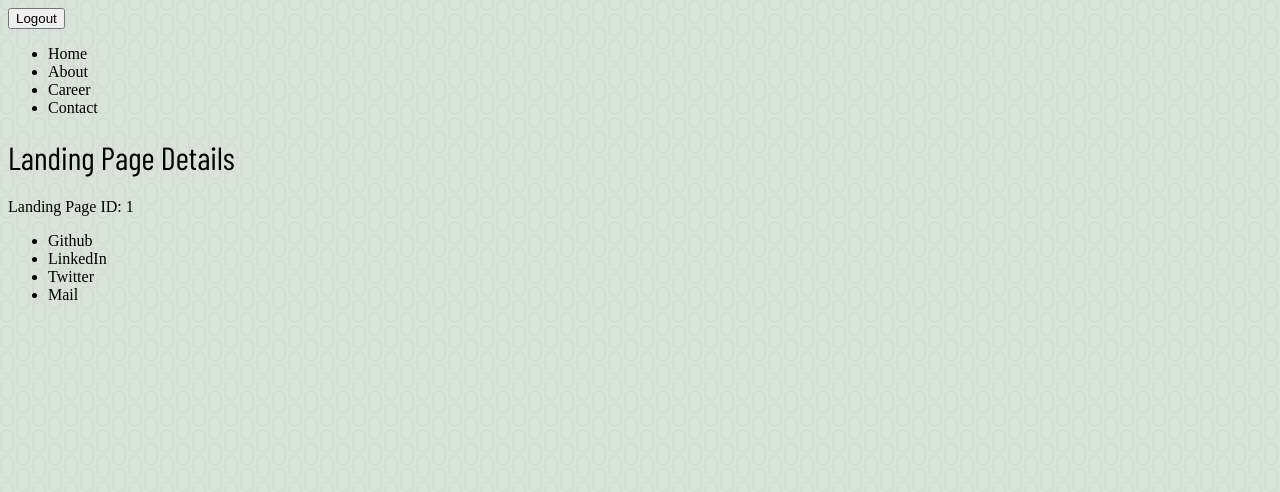
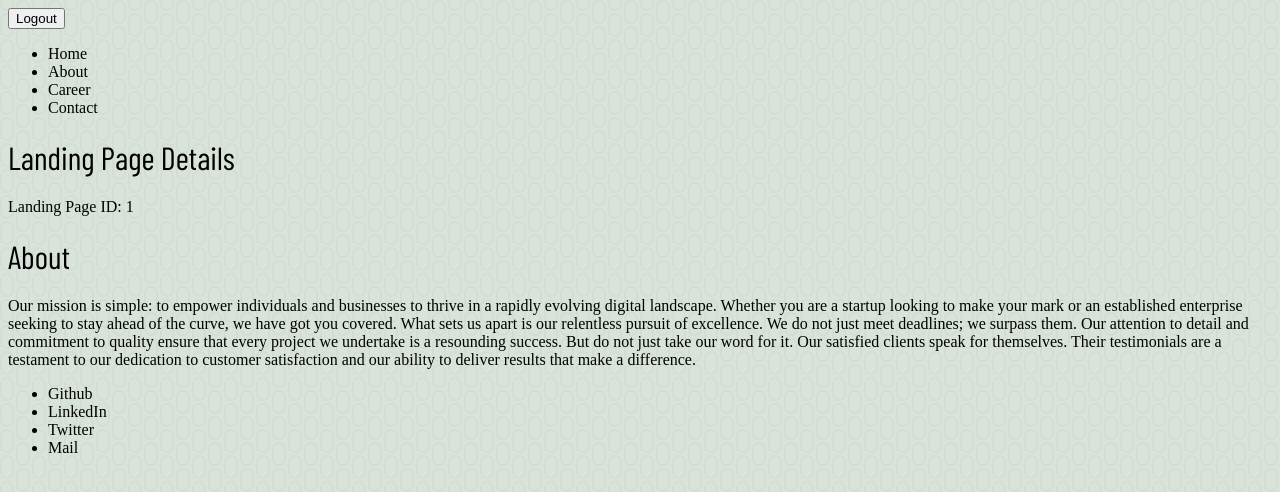
Before and after one commit to vashnavichauhan1825/landing-page-dashboard, a Next.js app: page /landingpage/1 in a window 1280 px wide. Shown: the top 492 px of the page. Built offline with nearby package versions, Linux system fonts and the light colour scheme; sample sign-in values are in the browser's storage; a web font is replaced by a local one.

Commit message:
feat:Text Block

```diff
--- a/components/LandingPage/Footer.js
+++ b/components/LandingPage/Footer.js
@@ -1,7 +1,7 @@
 const Footer = () => {
   const footerList = ["Github", "LinkedIn", "Twitter", "Mail"];
   return (
-    <footer className="bg-[var(--secondary-color)] py-10 fixed bottom-0 right-0 left-0">
+    <footer className="bg-[var(--secondary-color)] py-10 ">
       <ul className="text-[var(--primary-color)] flex justify-center gap-10">
         {footerList.map((tab, i) => (
           <li
--- /dev/null
+++ b/components/LandingPage/TextBlock.js
@@ -0,0 +1,21 @@
+const TextBlock = () => {
+  return (
+    <div className="bg-[var(--primary-color)] py-10 px-20 flex flex-col justify-center items-center gap-3">
+      <h1 className="text-[var(--secondary-color)] text-4xl">About</h1>
+      <p className="text-[var(--cta-color)] mx-56 text-xl">
+        Our mission is simple: to empower individuals and businesses to thrive
+        in a rapidly evolving digital landscape. Whether you are a startup
+        looking to make your mark or an established enterprise seeking to stay
+        ahead of the curve, we have got you covered. What sets us apart is our
+        relentless pursuit of excellence. We do not just meet deadlines; we
+        surpass them. Our attention to detail and commitment to quality ensure
+        that every project we undertake is a resounding success. But do not just
+        take our word for it. Our satisfied clients speak for themselves. Their
+        testimonials are a testament to our dedication to customer satisfaction
+        and our ability to deliver results that make a difference.
+      </p>
+    </div>
+  );
+};
+
+export default TextBlock;
--- a/pages/landingpage/[id].js
+++ b/pages/landingpage/[id].js
@@ -1,6 +1,7 @@
 import Header from "@/components/LandingPage/Header";
 import Footer from "@/components/LandingPage/Footer";
 import { useRouter } from "next/router";
+import TextBlock from "@/components/LandingPage/TextBlock";
 
 export default function LandingPage() {
   const router = useRouter();
@@ -9,8 +10,12 @@ export default function LandingPage() {
   return (
     <div>
       <Header />
-      <h1>Landing Page Details</h1>
-      <p>Landing Page ID: {id}</p>
+      <div className="h-[80vh]">
+        <h1>Landing Page Details</h1>
+        <p>Landing Page ID: {id}</p>
+      </div>
+
+      <TextBlock />
       <Footer />
     </div>
   );
```
